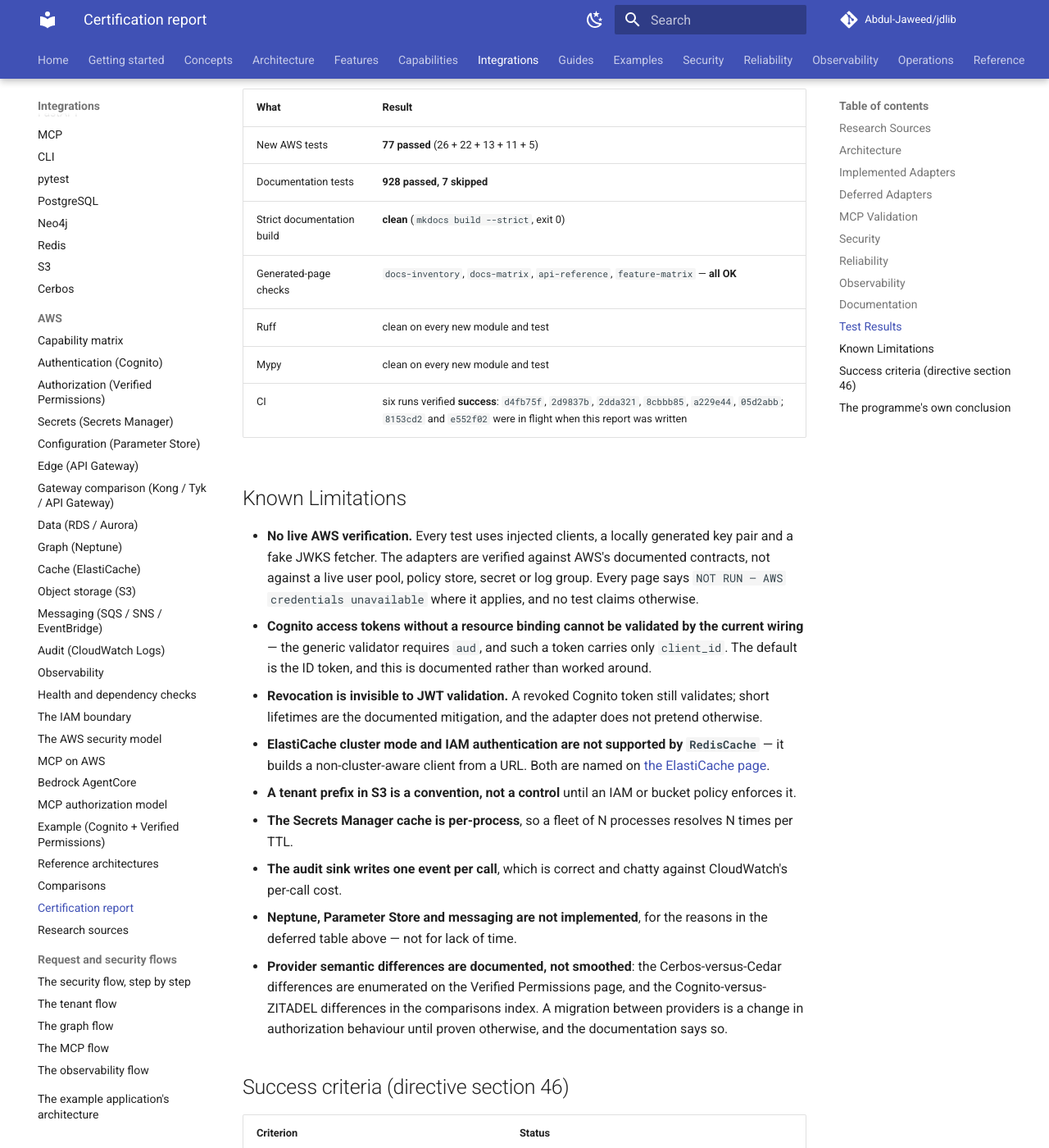
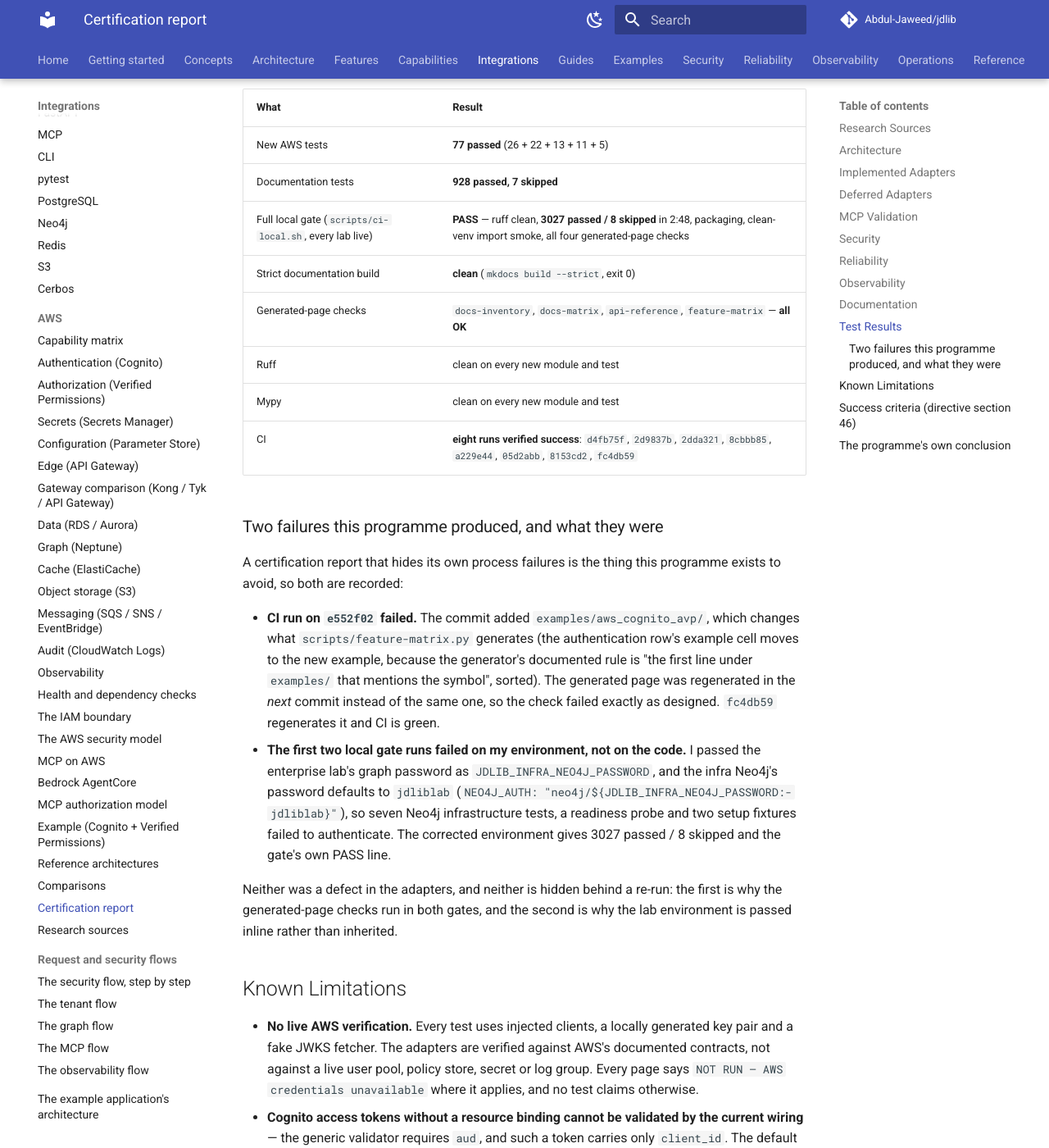
Before and after one commit to Abdul-Jaweed/jdlib, an MkDocs documentation site: the page built from docs/jdlib/aws/certification-report.md, in a window 1280 px wide and 1400 px high, scrolled down 4800 px. Shown: the whole window at 82% size. Built offline with MkDocs 1.6.1 and Material for MkDocs 9.7.7, drawn with Linux system fonts in a browser that asks for light colours; comment, search, counter and statistics services are not loaded.

Commit message:
docs(aws): the certification report's final numbers, including its own two failures
The report was written while two CI runs and the validation gate were still in flight. This closes
it with what actually happened rather than what was expected.

* Test results now carry the real full-gate line: PASS -- ruff clean, 3027 passed / 8 skipped in
  2:48, packaging, clean-venv import smoke and all four generated-page checks, with every lab live.
* CI: eight runs verified success -- d4fb75f, 2d9837b, 2dda321, 8cbbb85, a229e44, 05d2abb, 8153cd2,
  fc4db59.
* A new subsection records the two failures this programme produced, because a certification report
  that hides its own process failures is exactly what this programme exists to avoid. One was a
  stale generated page committed one commit too early, caught by the check that exists for it and
  fixed in the next commit; the other was the lab environment, where I overrode the infra Neo4j's
  default password with the enterprise lab's and broke seven infrastructure tests. Neither was a
  defect in the adapters, and both are recorded rather than re-run until green and then forgotten.

```diff
--- a/docs/jdlib/aws/certification-report.md
+++ b/docs/jdlib/aws/certification-report.md
@@ -160,11 +160,32 @@ regenerated for the new public symbols — the check caught that it needed to be
 | --- | --- |
 | New AWS tests | **77 passed** (26 + 22 + 13 + 11 + 5) |
 | Documentation tests | **928 passed, 7 skipped** |
+| Full local gate (`scripts/ci-local.sh`, every lab live) | **PASS** — ruff clean, **3027 passed / 8 skipped** in 2:48, packaging, clean-venv import smoke, all four generated-page checks |
 | Strict documentation build | **clean** (`mkdocs build --strict`, exit 0) |
 | Generated-page checks | `docs-inventory`, `docs-matrix`, `api-reference`, `feature-matrix` — **all OK** |
 | Ruff | clean on every new module and test |
 | Mypy | clean on every new module and test |
-| CI | six runs verified **success**: `d4fb75f`, `2d9837b`, `2dda321`, `8cbbb85`, `a229e44`, `05d2abb`; `8153cd2` and `e552f02` were in flight when this report was written |
+| CI | **eight runs verified success**: `d4fb75f`, `2d9837b`, `2dda321`, `8cbbb85`, `a229e44`, `05d2abb`, `8153cd2`, `fc4db59` |
+
+### Two failures this programme produced, and what they were
+
+A certification report that hides its own process failures is the thing this programme exists to
+avoid, so both are recorded:
+
+* **CI run on `e552f02` failed.** The commit added `examples/aws_cognito_avp/`, which changes what
+  `scripts/feature-matrix.py` generates (the authentication row's example cell moves to the new
+  example, because the generator's documented rule is "the first line under `examples/` that
+  mentions the symbol", sorted). The generated page was regenerated in the *next* commit instead of
+  the same one, so the check failed exactly as designed. `fc4db59` regenerates it and CI is green.
+* **The first two local gate runs failed on my environment, not on the code.** I passed the
+  enterprise lab's graph password as `JDLIB_INFRA_NEO4J_PASSWORD`, and the infra Neo4j's password
+  defaults to `jdliblab` (`NEO4J_AUTH: "neo4j/${JDLIB_INFRA_NEO4J_PASSWORD:-jdliblab}"`), so seven
+  Neo4j infrastructure tests, a readiness probe and two setup fixtures failed to authenticate. The
+  corrected environment gives 3027 passed / 8 skipped and the gate's own PASS line.
+
+Neither was a defect in the adapters, and neither is hidden behind a re-run: the first is why the
+generated-page checks run in both gates, and the second is why the lab environment is passed inline
+rather than inherited.
 
 ## Known Limitations
 
```
